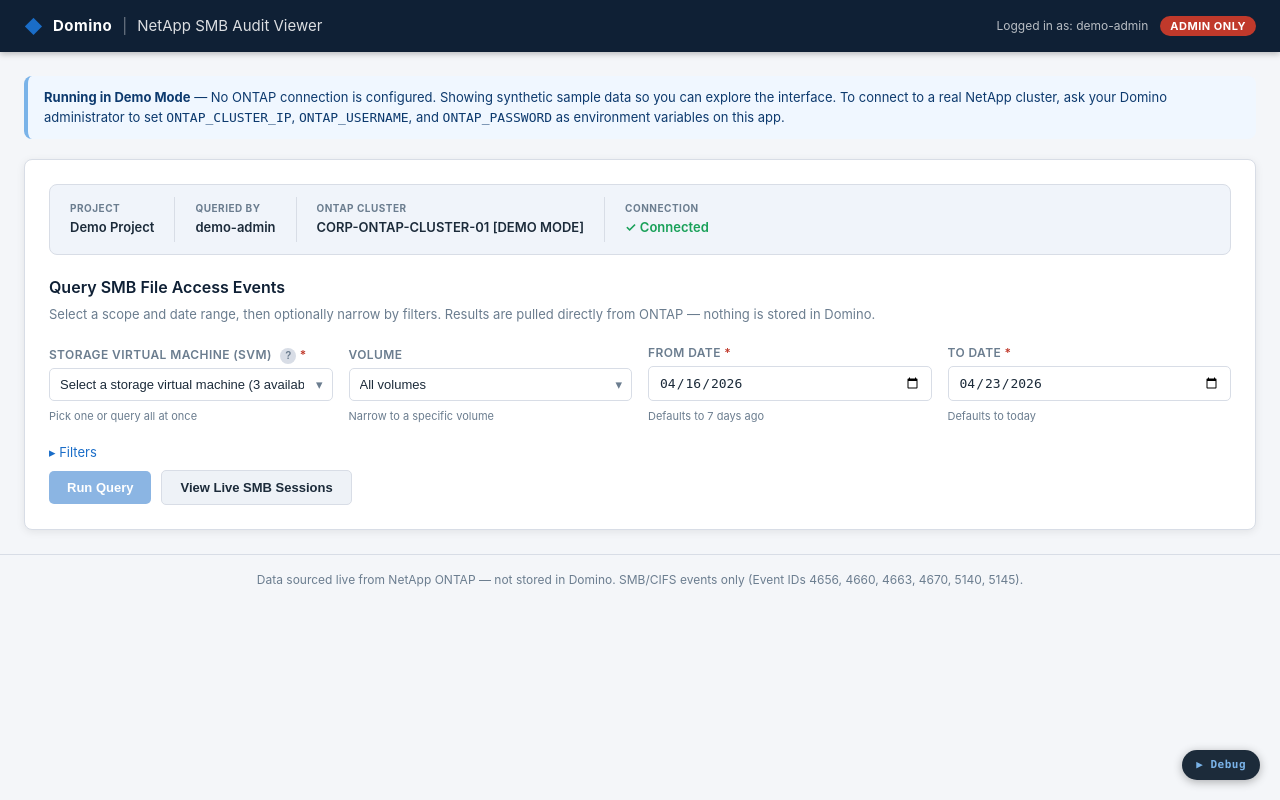
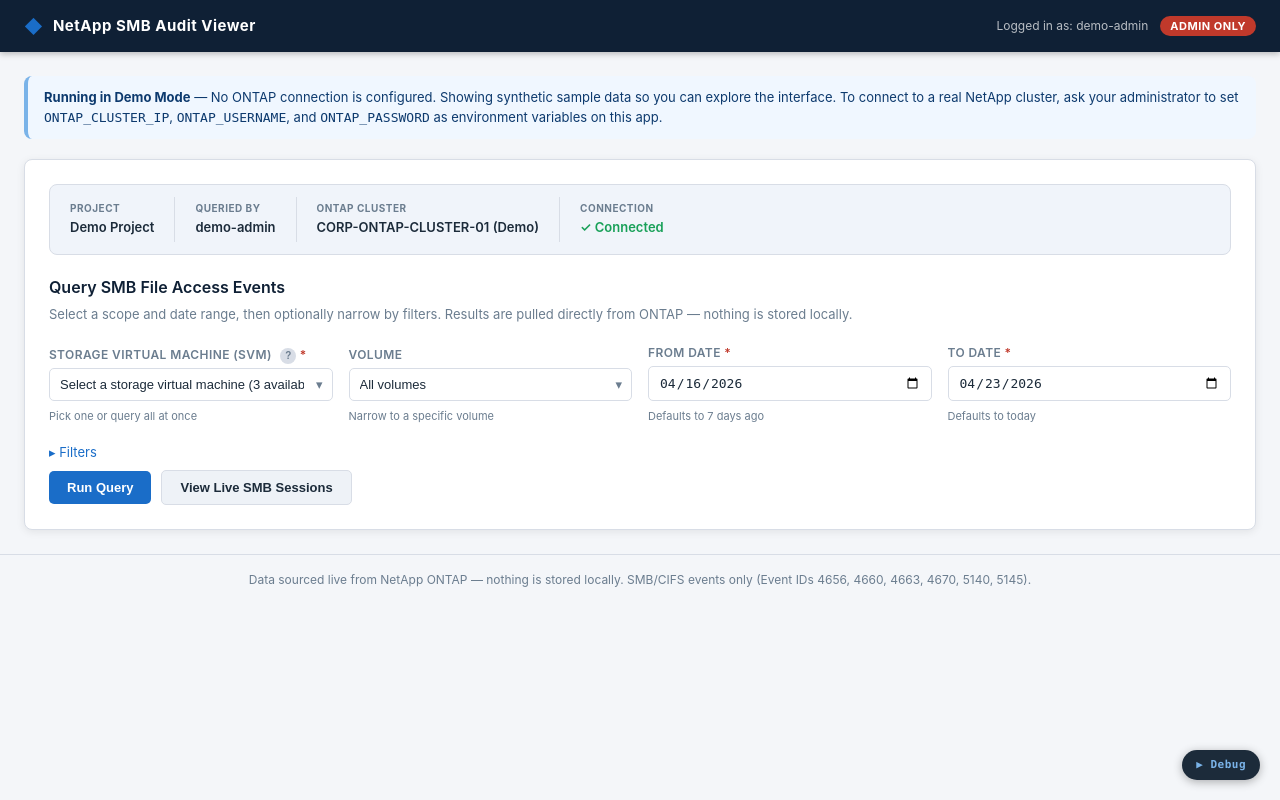
Before and after one commit to ddl-matthew-tendler/netapp_volume_audit_trail, a Flask app: page / in a window 1280 px wide. Run offline with Flask 3, Linux system fonts and the light colour scheme.

Commit message:
hiii
Pushed from Domino: https://life-sciences-demo.domino-eval.com/u/matt_tendler_domino/netapp_volume_audit_trail/workspaces?executionId=69e94805730d5f79d9bae8c3

```diff
--- a/app.py
+++ b/app.py
@@ -51,7 +51,7 @@
 
     if not cluster_ip or not username or not password:
         raise OntapError(
-            "ONTAP connection is not configured.  Ask your Domino administrator to set "
+            "ONTAP connection is not configured.  Ask your administrator to set "
             "ONTAP_CLUSTER_IP, ONTAP_USERNAME, and ONTAP_PASSWORD as environment variables "
             "on this app."
         )
@@ -269,6 +269,8 @@
         try:
             raw   = client.download_audit_log_file(svm_uuid, f["name"])
             evts  = parse_smb_events(raw, path_prefix, start_dt, end_dt)
+            for ev in evts:
+                ev["svm_name"] = body["svm_name"]
             all_events.extend(evts)
         except Exception as exc:
             parse_errors.append(f"{f['name']}: {exc}")
--- a/demo_data.py
+++ b/demo_data.py
@@ -292,7 +292,7 @@
 
 
 DEMO_SVM_LIST = ["svm-corp-data-01", "svm-finance-prod", "svm-hr-secure"]
-DEMO_CLUSTER_NAME = "CORP-ONTAP-CLUSTER-01 [DEMO MODE]"
+DEMO_CLUSTER_NAME = "CORP-ONTAP-CLUSTER-01 (Demo)"
 
 DEMO_VOLUMES = {
     "svm-corp-data-01": ["finance", "hr", "projects", "legal", "marketing", "shared_data", "archive_2024", "compliance"],
--- a/static/app.js
+++ b/static/app.js
@@ -109,7 +109,7 @@
         showInitError(`
           <strong>Could not connect to ONTAP.</strong> ${esc(data.error || "Unknown error")}
           <br><br>
-          Ask your Domino administrator to verify <code>ONTAP_CLUSTER_IP</code>,
+          Ask your administrator to verify <code>ONTAP_CLUSTER_IP</code>,
           <code>ONTAP_USERNAME</code>, and <code>ONTAP_PASSWORD</code> are set correctly
           on this app, then republish it.`);
       }
@@ -126,7 +126,7 @@
       ${isTimeout ? "The server did not respond within 12 seconds." : `Details: ${esc(e.message)}`}
       <br><br>
       Try <a href="javascript:location.reload()">reloading the page</a>.
-      If this keeps happening, ask your Domino administrator to check that the app is running.`);
+      If this keeps happening, ask your administrator to check that the app is running.`);
   }
 })();
 
--- a/static/styles.css
+++ b/static/styles.css
@@ -140,8 +140,6 @@
 .header-brand { display: flex; align-items: center; gap: 10px; font-size: 15px; }
 .brand-logo { color: var(--domino-blue); font-size: 18px; }
 .brand-name { font-weight: 700; letter-spacing: 0.5px; }
-.brand-divider { opacity: 0.4; }
-.brand-product { opacity: 0.85; font-weight: 400; }
 .header-badge {
   background: #c0392b;
   color: #fff;
--- a/templates/index.html
+++ b/templates/index.html
@@ -3,7 +3,7 @@
 <head>
   <meta charset="UTF-8" />
   <meta name="viewport" content="width=device-width, initial-scale=1.0" />
-  <title>NetApp SMB Audit Viewer | Domino</title>
+  <title>NetApp SMB Audit Viewer</title>
   <!-- All CSS is inlined to avoid external resource loading issues
        caused by Domino's reverse proxy stripping the path prefix. -->
   <style>{{ inline_css|safe }}</style>
@@ -17,9 +17,7 @@
     <div class="header-inner">
       <div class="header-brand">
         <span class="brand-logo">&#9670;</span>
-        <span class="brand-name">Domino</span>
-        <span class="brand-divider">|</span>
-        <span class="brand-product">NetApp SMB Audit Viewer</span>
+        <span class="brand-name">NetApp SMB Audit Viewer</span>
       </div>
       <div class="header-right">
         <span class="header-user" id="header-user"></span>
@@ -38,7 +36,7 @@
       {% if not ontap_configured %}
       <strong>Running in Demo Mode</strong> —
       No ONTAP connection is configured. Showing synthetic sample data so you can
-      explore the interface. To connect to a real NetApp cluster, ask your Domino
+      explore the interface. To connect to a real NetApp cluster, ask your
       administrator to set <code>ONTAP_CLUSTER_IP</code>, <code>ONTAP_USERNAME</code>,
       and <code>ONTAP_PASSWORD</code> as environment variables on this app.
       {% else %}
@@ -100,7 +98,7 @@
       </h2>
       <p class="card-subtitle">
         Select a scope and date range, then optionally narrow by filters. Results are pulled
-        directly from ONTAP — nothing is stored in Domino.
+        directly from ONTAP — nothing is stored locally.
       </p>
 
       <form id="query-form" autocomplete="off">
@@ -223,8 +221,7 @@
         </div>
 
         <div class="form-actions">
-          <button type="submit" class="btn btn-primary" id="run-btn"
-                  {% if not configured %}disabled{% endif %}>
+          <button type="submit" class="btn btn-primary" id="run-btn">
             Run Query
           </button>
           <button type="button" class="btn btn-secondary" id="live-btn">
@@ -326,7 +323,7 @@
   </main>
 
   <footer class="app-footer">
-    Data sourced live from NetApp ONTAP &mdash; not stored in Domino.
+    Data sourced live from NetApp ONTAP &mdash; nothing is stored locally.
     SMB/CIFS events only (Event IDs 4656, 4660, 4663, 4670, 5140, 5145).
   </footer>
 
```
Also changed, not shown: tests/test_app.py (+1 -1 lines), .claude/settings.local.json.
